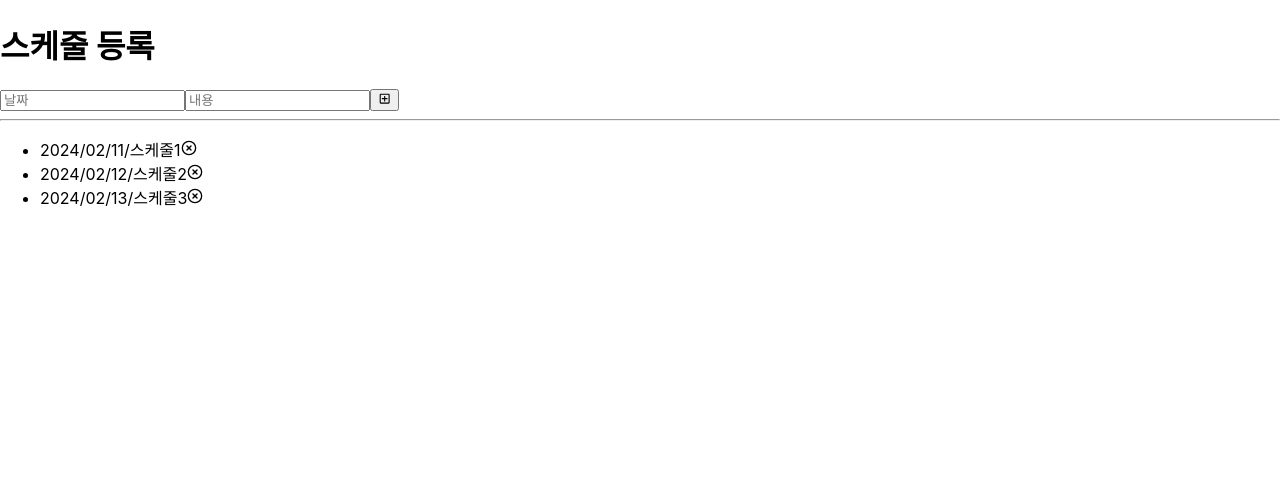
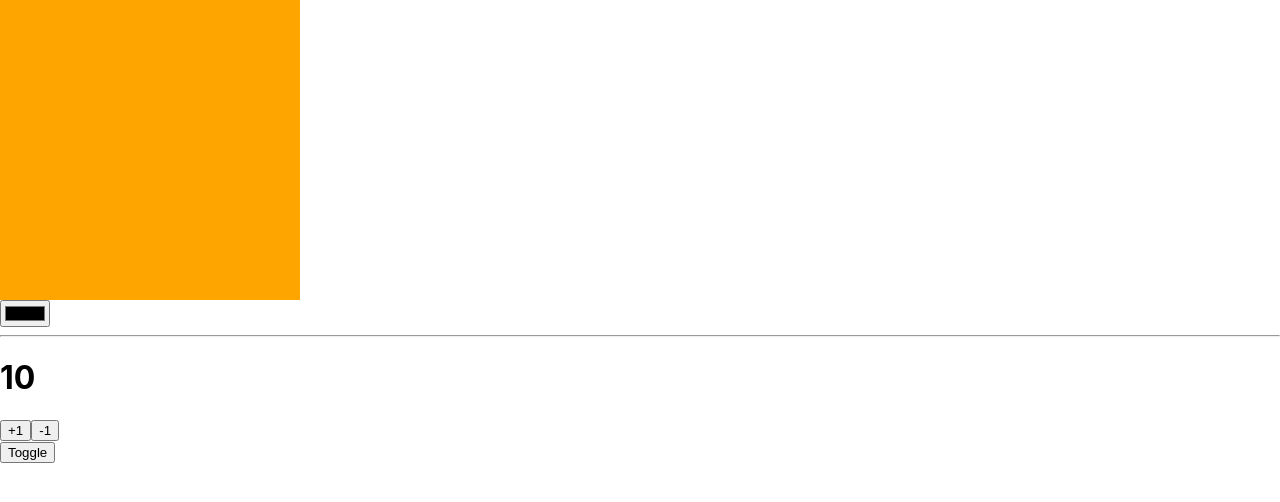
Before and after one commit to ShinJaeMin98/React_Ex, a React (Create React App) app: page / in a window 1280 px wide. Shown: the top 502 px of the page. Built offline with nearby package versions, Linux system fonts and the light colour scheme.

Commit message:
컴포넌트 라이프사이클

```diff
--- a/src/App.js
+++ b/src/App.js
@@ -1,7 +1,27 @@
-import Schedules from "./components/Schedules";
+import LifeCycle from './components/LifeCycle';
+import ErrorBoundary from './components/ErrorBoundary';
+
+import { useState } from 'react';
+
 
 const App = () => {
-  return <Schedules />;
+  const [visible, setVisible] = useState(true);
+
+  const handleClick = () => {
+    setVisible(!visible);
+  };
+
+  return (
+    <>
+
+      {/* <ErrorBoundary> */}
+        <LifeCycle color="orange" number={10} />
+        <button type="button" onClick={handleClick}>
+          Toggle
+        </button>
+      {/* </ErrorBoundary> */}
+    </>
+  );
 };
 
 export default App;
--- /dev/null
+++ b/src/components/ErrorBoundary.js
@@ -0,0 +1,19 @@
+import { Component } from 'react';
+
+class ErrorBoundary extends Component {
+  state = {
+    error: false,
+  };
+
+  comonentDidCatch(error, info) {
+    console.log('error', error);
+    console.log('info', info);
+    this.setState({ error: true });
+  }
+
+  render() {
+    return this.state.error ? <div>에러 발생</div> : this.props.children;
+  }
+}
+
+export default ErrorBoundary;
--- /dev/null
+++ b/src/components/LifeCycle.js
@@ -0,0 +1,106 @@
+import { Component } from 'react';
+
+class LifeCycle extends Component {
+  state = {
+    color: 'black',
+    number: 0,
+  };
+
+  constructor(props) {
+    super(props);
+     this.state.color = props.color || 'black';
+     this.state.number = props.number;
+  }
+
+  /*
+  static getDerivedStateFromProps(nextProps, prevState) {
+    // 마운트, 업데이트 단계, render 함수 호출 전
+    if (nextProps.color !== prevState.color) {
+      return { color: nextProps.color };
+    }
+
+    return null;
+  }
+  */
+
+  /*
+  shouldComponentUpdate(nextProps, nextState) {
+    // nextState -> setState를 통해서 변경을 하고자 하는 값
+    // this.state -> 현재 상태 값
+    if (nextState.number % 4 === 0) {
+      console.log('렌더링 X');
+      //this.setState({ number: nextState.number });
+      return false;
+    }
+
+    console.log('렌더링 O');
+    return true;
+  }
+  */
+
+  /*
+  componentDidMount() {
+    // 1번만 호출
+    console.log('render() 호출 후에 DOM 구성 완료 시 호출 - componentDidMount');
+    // 이벤트 바인딩, DOM을 직접 접근 해야 하는 경우
+  }
+
+  getSnapshotBeforeUpdate(prevProps, prevState) {
+    // 업데이트 전
+
+    return 'snapshot';
+  }
+
+  componentDidUpdate(prevProps, prevState, snapshot) {
+    // 업데이트 이후
+    // 현재 상태 this.state
+    // 기존 상태 prevState
+    console.log('현재 상태 : ', this.state);
+    console.log('기존 상태 : ', prevState);
+    console.log('snapshot', snapshot);
+  }
+
+  componentWillUnmount() {
+    console.log('componentWillUnmount()');
+  }
+  */
+
+  changeColor = (e) => {
+    const color = e.currentTarget.value;
+    this.setState({ ...this.state, color }); // color: color
+  };
+
+  render() {
+    //this.state.missing.value = 10;
+
+    const { color, number } = this.state;
+    return (
+      <div>
+        <div
+          style={{
+            width: 300,
+            height: 300,
+            background: color,
+          }}>
+        </div>
+        <input type="color" onChange={this.changeColor} />
+        <hr />
+        <h1>{number}</h1>
+        <button
+          type="button"
+          onClick={() => this.setState({ ...this.state, number : number + 1 })}
+        >
+          +1
+        </button>
+        <button
+          type="button"
+          onClick={() => this.setState({ ...this.state, number : number - 1 })}
+        >
+          -1
+        </button>
+      </div>
+    );
+  }
+}
+
+export default LifeCycle;
```
